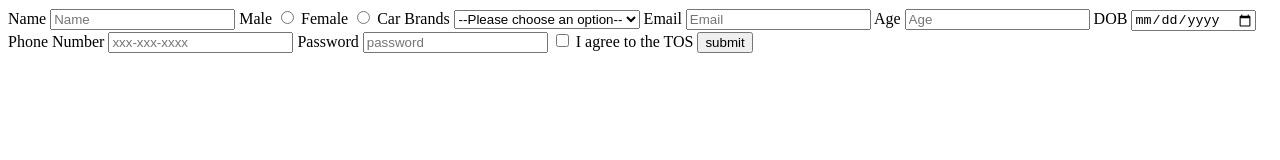
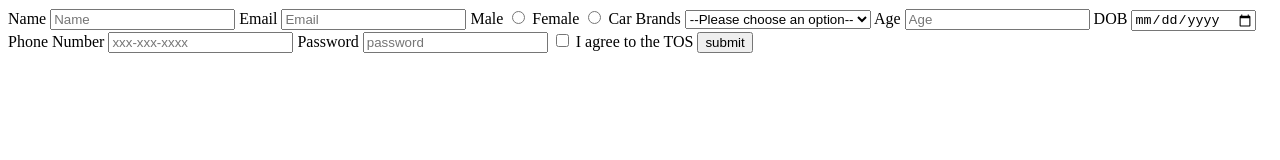
Before and after one commit to acciojob/signup-form-car-RAMESHKALLAKURI, a website: page main.html in a window 1280 px wide. Drawn offline with Linux system fonts and the light colour scheme.

Commit message:
created a submission

```diff
--- a/main.html
+++ b/main.html
@@ -11,10 +11,12 @@
 	<form method="post">
 		<label for="name">Name</label>
 		<input type="text" id="name" placeholder="Name" required>
+		<label for="email">Email</label>
+		<input type="email" id="email" placeholder="Email" required>
 		<label for="gender_m">Male</label>
-		<input type="radio" id="gender_m" name="Gender" required>
+		<input type="radio" id="gender_m" name="gender" required>
 		<label for="gender_f">Female</label>
-		<input type="radio" id="gender_f" name="Gender" required>
+		<input type="radio" id="gender_f" name="gender" required>
 		<label for="cars">Car Brands</label>
 		<select id="cars">
 			<option value="">--Please choose an option-- </option>
@@ -22,8 +24,6 @@
 			<option value="porche">porche</option>
 			<option value="Audi">Audi</option>
 		</select>
-		<label for="email">Email</label>
-		<input type="email" id="email" placeholder="Email" required>
 		<label for="age">Age</label>
 		<input type="number" id="age" placeholder="Age" required>
 		<label for="dob">DOB</label>
```
